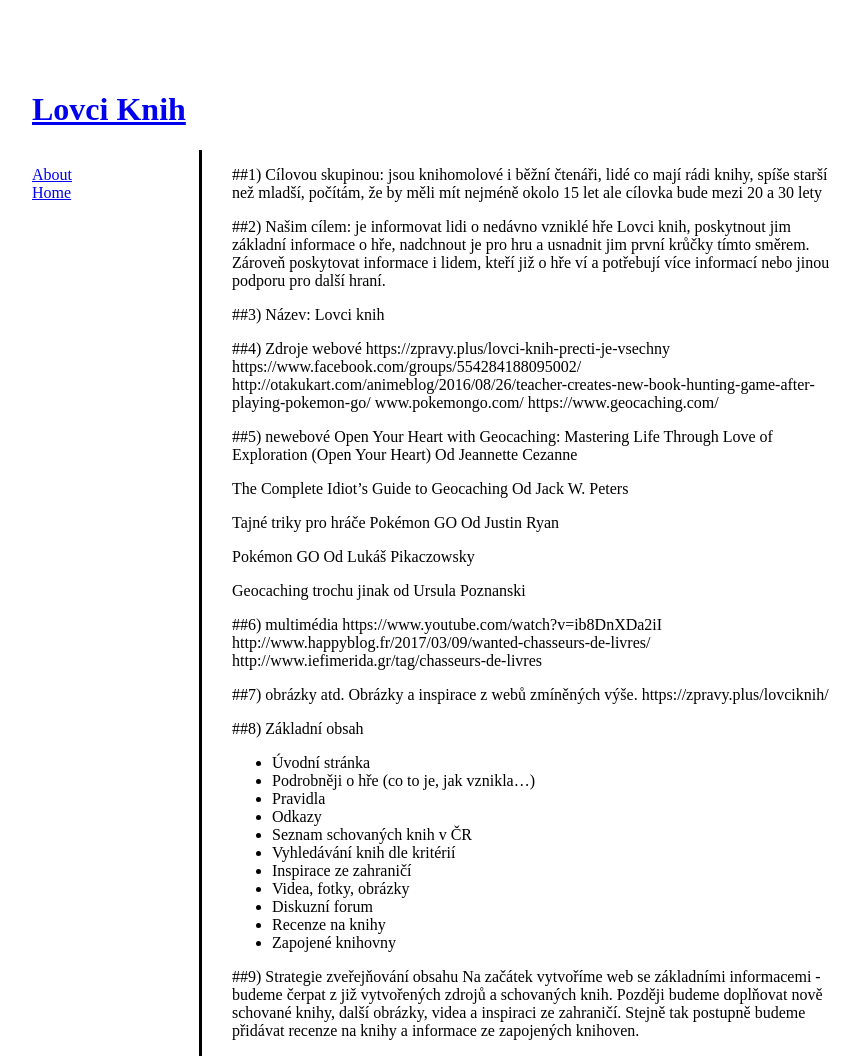
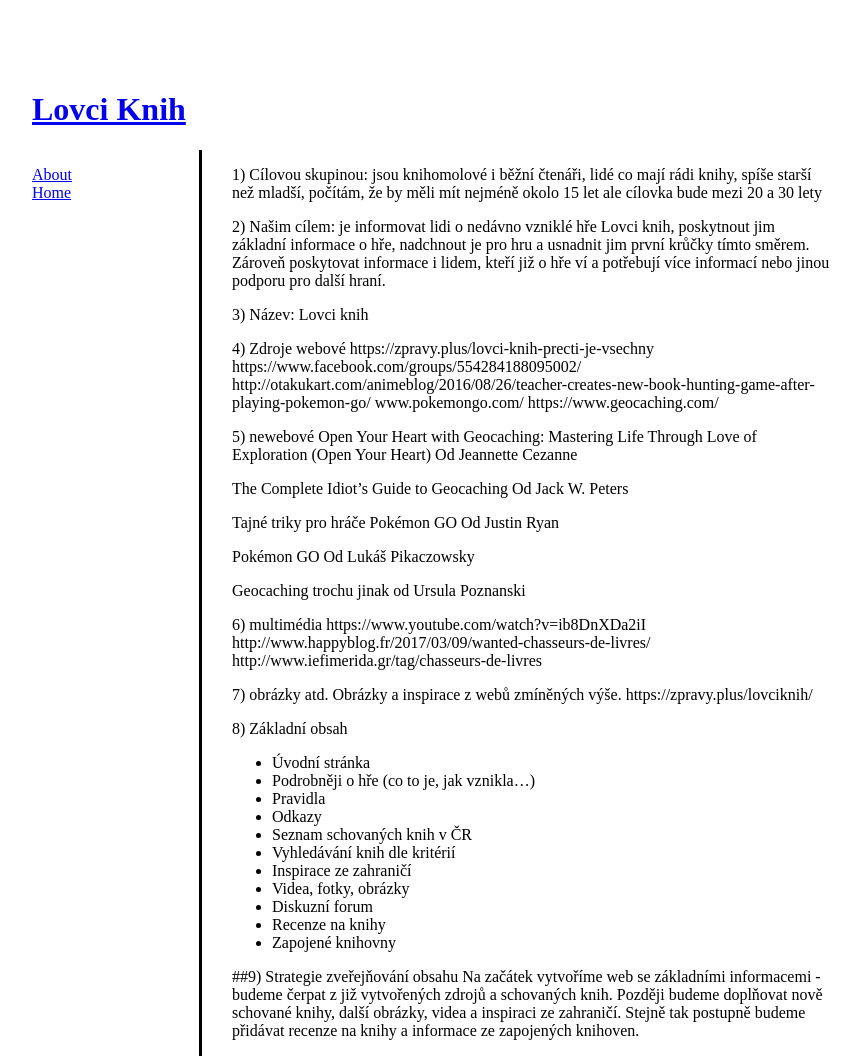
Before and after one commit to TerezaP/TerezaP.github.io, a Jekyll site: the page built from about.md, in a window 1280 px wide. Shown: the whole page, without its empty margins (208-1068 px from the left). Built offline with Jekyll 4.4.1, drawn with Linux system fonts in a browser that asks for light colours.

Commit message:
další formát

```diff
--- a/about.md
+++ b/about.md
@@ -3,23 +3,23 @@ layout: page
 title: About
 ---
 
-##1) Cílovou skupinou:
+1) Cílovou skupinou:
 jsou knihomolové i běžní čtenáři, lidé co mají rádi knihy, spíše starší než mladší, počítám, že by měli mít nejméně okolo 15 let ale cílovka bude mezi 20 a 30 lety
 
-##2)  Našim cílem:
+2)  Našim cílem:
 je informovat lidi o nedávno vzniklé hře Lovci knih, poskytnout jim základní informace o hře, nadchnout je pro hru a usnadnit jim první krůčky tímto směrem. Zároveň poskytovat informace i lidem, kteří již o hře ví a potřebují více informací nebo jinou podporu pro další hraní.
 
-##3) Název:
+3) Název:
 Lovci knih
 
-##4) Zdroje webové
+4) Zdroje webové
 https://zpravy.plus/lovci-knih-precti-je-vsechny
 https://www.facebook.com/groups/554284188095002/
 http://otakukart.com/animeblog/2016/08/26/teacher-creates-new-book-hunting-game-after-playing-pokemon-go/
 www.pokemongo.com/
 https://www.geocaching.com/
 
-##5) newebové
+5) newebové
 Open Your Heart with Geocaching: Mastering Life Through Love of Exploration (Open Your Heart)
 Od Jeannette Cezanne
 
@@ -35,16 +35,16 @@ Od Lukáš Pikaczowsky
 Geocaching trochu jinak
 od Ursula Poznanski
 
-##6) multimédia
+6) multimédia
 https://www.youtube.com/watch?v=ib8DnXDa2iI
 http://www.happyblog.fr/2017/03/09/wanted-chasseurs-de-livres/
 http://www.iefimerida.gr/tag/chasseurs-de-livres
 
-##7) obrázky atd.
+7) obrázky atd.
 Obrázky a inspirace z webů zmíněných výše.
 https://zpravy.plus/lovciknih/
 
-##8) Základní obsah
+8) Základní obsah
 -	Úvodní stránka
 -	Podrobněji o hře (co to je, jak vznikla…)
 -	Pravidla
```
Also changed, not shown: _posts/2017-04-17-tym.md (+1 -1 lines).
